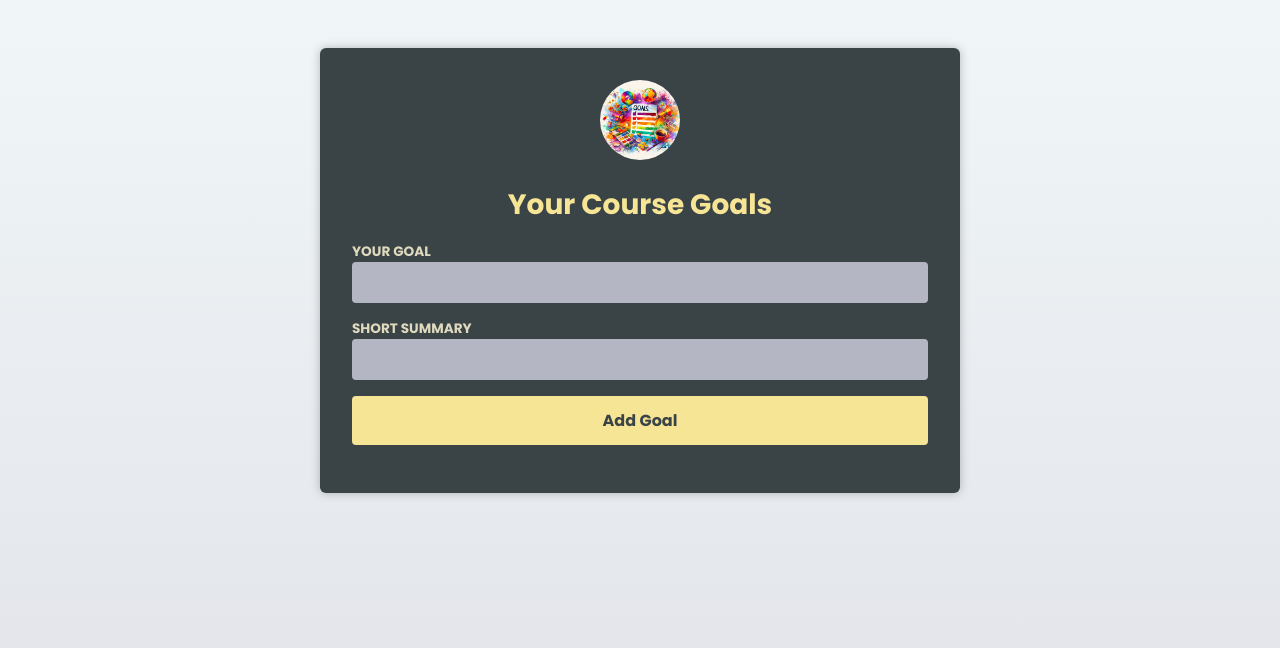
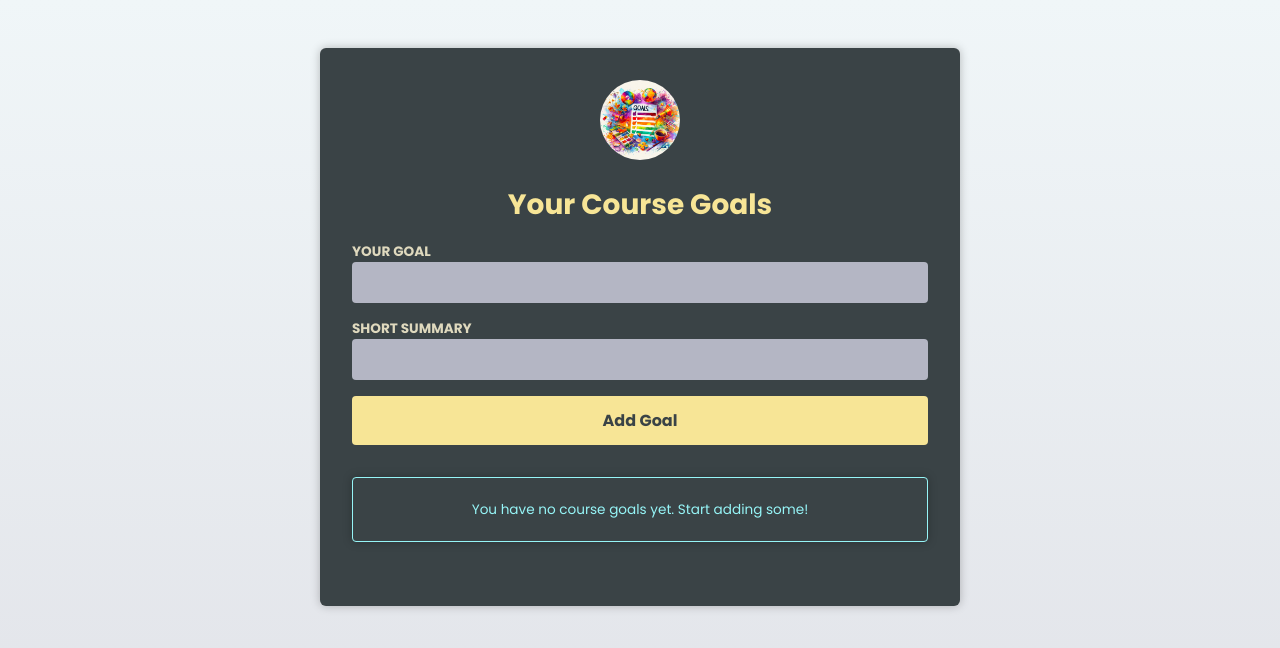
Before and after one commit to Sizzlesina/Typescript-maximilian, a React (Vite) app in the folder 2-react-ts-basics/: page / in a window 1280 px wide. Shown: the top 648 px of the page. Built offline with nearby package versions, Linux system fonts and the light colour scheme.

Commit message:
F3 Notes

```diff
--- a/2-react-ts-basics/src/App.tsx
+++ b/2-react-ts-basics/src/App.tsx
@@ -1,7 +1,7 @@
 /** @format */
 
 import Header from "./components/Header.tsx";
-import goalsImg from "../public/images/goals.jpg";
+import goalsImg from "/images/goals.jpg";
 import { useState } from "react";
 import CourseGoalList from "./components/CourseGoalList.tsx";
 import NewGoal from "./components/NewGoal.tsx";
--- a/2-react-ts-basics/src/components/CourseGoalList.tsx
+++ b/2-react-ts-basics/src/components/CourseGoalList.tsx
@@ -2,12 +2,31 @@
 
 import CourseGoal from "./CourseGoal.tsx";
 import { type CourseGoal as CGoal } from "../App.tsx";
+import InfoBox from "./InfoBox.tsx";
+import { ReactNode } from "react";
 type CourseGoalListProps = {
   goals: CGoal[];
   onDeleteGoal: (id: number) => void;
 };
 function CourseGoalList({ goals, onDeleteGoal }: CourseGoalListProps) {
+  if (goals.length === 0) {
     return (
+      <InfoBox mode='hint'>
+        You have no course goals yet. Start adding some!
+      </InfoBox>
+    );
+  }
+  let warningBox: ReactNode;
+  if (goals.length >= 4) {
+    warningBox = (
+      <InfoBox mode='warning'>
+        You're collecting a lot of goals. Don't put too much on your plate!
+      </InfoBox>
+    );
+  }
+  return (
+    <>
+      {warningBox}
       <ul>
         {goals.map((goal) => (
           <li key={goal.id}>
@@ -17,6 +36,7 @@
           </li>
         ))}
       </ul>
+    </>
   );
 }
 
--- /dev/null
+++ b/2-react-ts-basics/src/components/InfoBox.tsx
@@ -0,0 +1,27 @@
+/** @format */
+
+import { ReactNode } from "react";
+
+type InfoBoxProps = {
+  mode: "hint" | "warning";
+  children: ReactNode;
+};
+
+function InfoBox({ mode, children }: InfoBoxProps) {
+  // info , warning
+  if (mode === "hint") {
+    return (
+      <aside className='infobox infobox-hint'>
+        <p>{children}</p>
+      </aside>
+    );
+  }
+  return (
+    <aside className='infobox infobox-warning warning--medium'>
+      <h2>Warning</h2>
+      <p>{children}</p>
+    </aside>
+  );
+}
+
+export default InfoBox;
--- a/2-react-ts-basics/src/index.css
+++ b/2-react-ts-basics/src/index.css
@@ -1,13 +1,11 @@
-/** @format */
-
-@import url("https://fonts.googleapis.com/css2?family=Poppins:wght@400;700&display=swap");
+@import url('https://fonts.googleapis.com/css2?family=Poppins:wght@400;700&display=swap');
 
 * {
   box-sizing: border-box;
 }
 
 html {
-  font-family: "Poppins", sans-serif;
+  font-family: 'Poppins', sans-serif;
 }
 
 body {
@@ -128,7 +126,31 @@
   color: #f9a73b;
 }
 
-.fallback {
+.infobox {
+  margin: 2rem 0;
+  padding: 0.5rem;
   text-align: center;
-  color: #acd1ce;
+  box-shadow: 0 0 10px rgba(0, 0, 0, 0.25);
+  font-size: 0.85rem;
+  border-radius: 4px;
 }
+
+.infobox-hint {
+  border: 1px solid #96f5f7;
+  color: #96f5f7;
+}
+
+.infobox-warning.warning--low {
+  border: 1px solid #f6d84f;
+  color: #f6d84f;
+}
+
+.infobox-warning.warning--medium {
+  border: 1px solid #f9a73b;
+  color: #f9a73b;
+}
+
+.infobox-warning.warning--high {
+  border: 1px solid #f97373;
+  color: #f97373;
+}
```
Also changed, not shown: 1 other file (tests, documents, lock files or other folders). Lines whose indentation alone changed are shown as unchanged.
